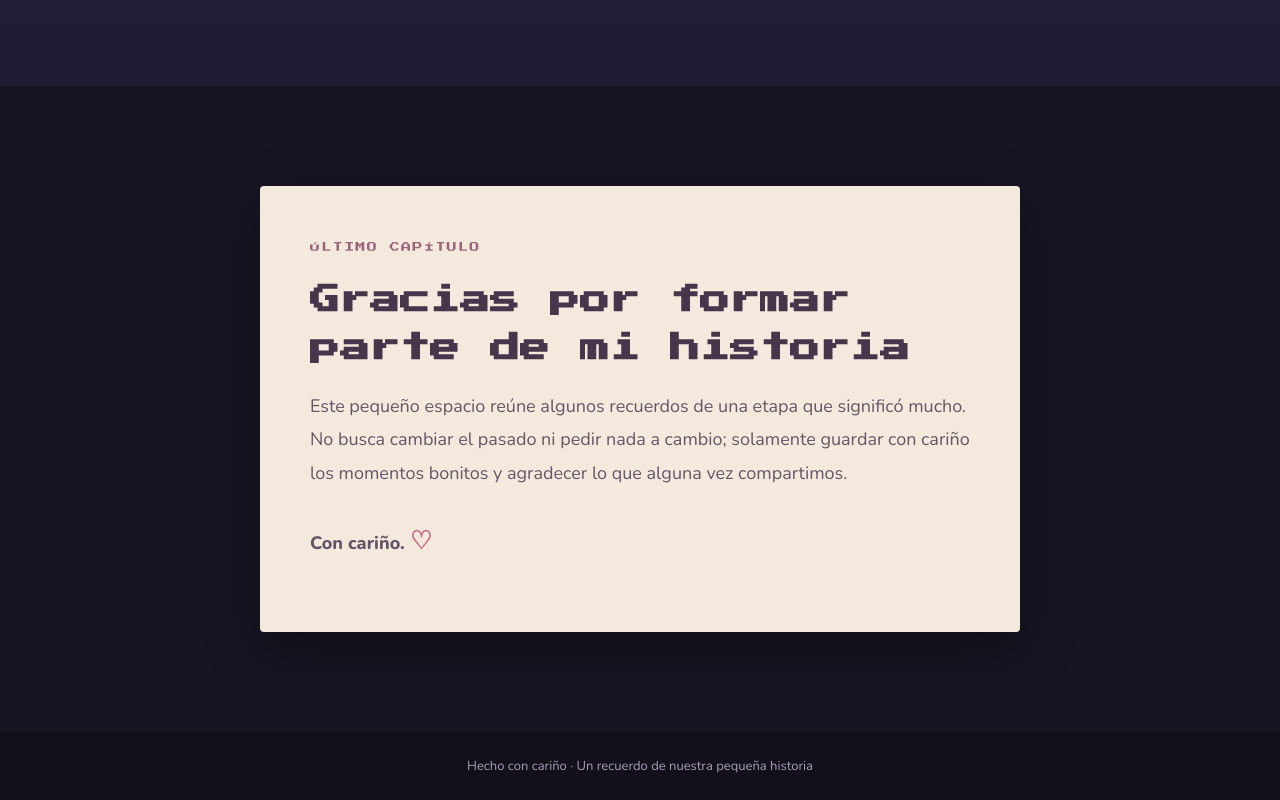
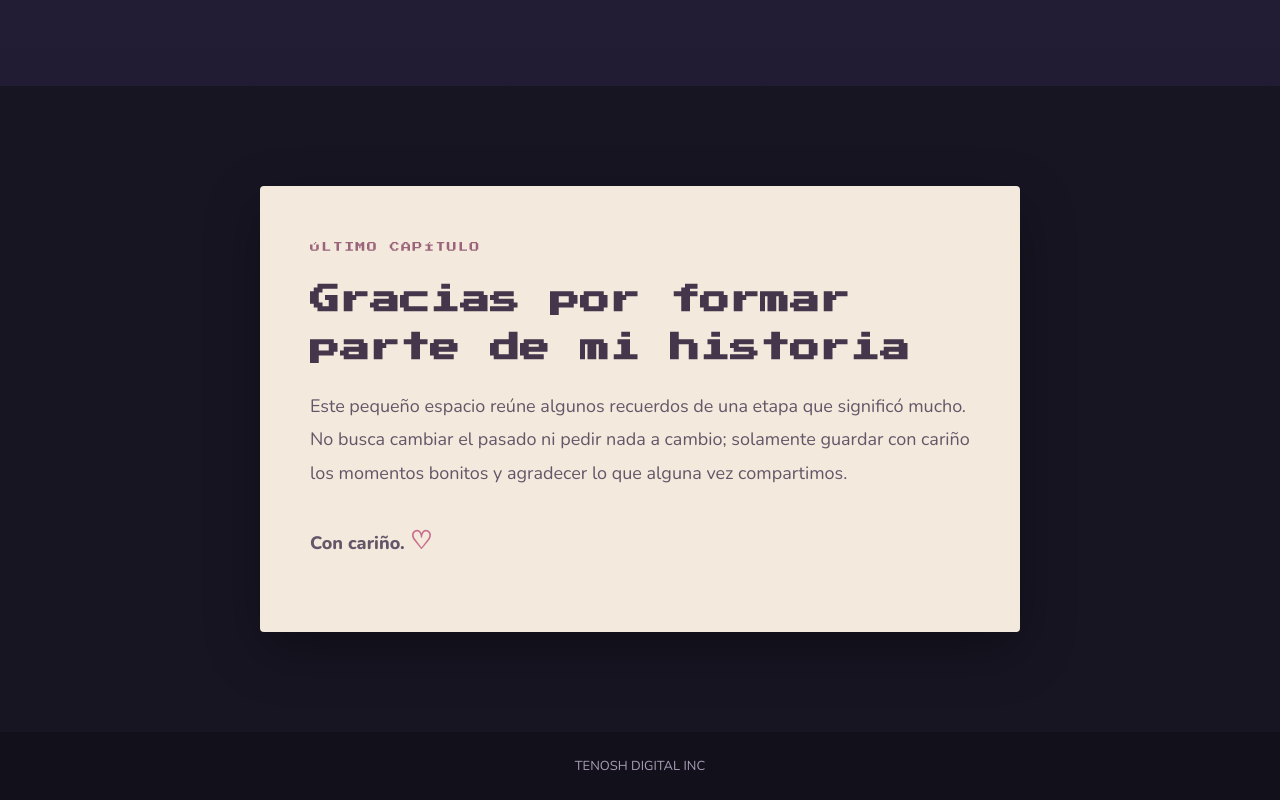
Before and after one commit to tenoshvg427117-hash/Sandra-The-End, a plain HTML site: page index.html in a window 1280 px wide. Shown: the part 2752-3552 px from the top of the page. Drawn offline with nearby package versions, Linux system fonts and the light colour scheme.

Commit message:
Update index.html

```diff
--- a/index.html
+++ b/index.html
@@ -188,7 +188,7 @@
   </main>
 
   <footer>
-    Hecho con cariño · Un recuerdo de nuestra pequeña historia
+    TENOSH DIGITAL INC
   </footer>
 
   <script src="script.js"></script>
```
